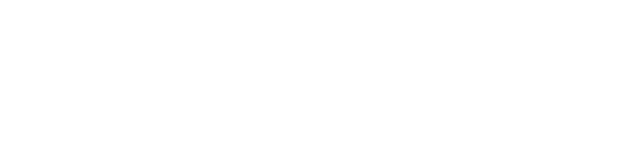
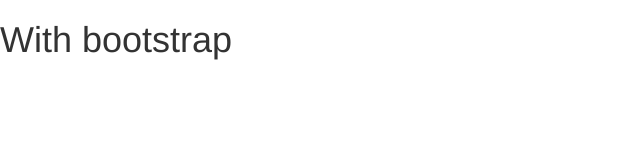
Before and after one commit to sdmccloskey/sdmccloskey.github.io, a plain HTML site: page index.html in a window 1280 px wide. Shown: the whole page, without its empty margins (0-640 px from the left). Drawn offline with nearby package versions, Linux system fonts and the light colour scheme.

Commit message:
bootstrap

```diff
--- a/index.html
+++ b/index.html
@@ -1,8 +1,38 @@
 <html>
 <head>
-	<title>TEST</title>
+	<title></title>
+ <meta charset="utf-8">
+    <meta http-equiv="X-UA-Compatible" content="IE=edge">
+    <meta name="viewport" content="width=device-width, initial-scale=1">
+    <!-- The above 3 meta tags *must* come first in the head; any other head content must come *after* these tags -->
+    <title>Bootstrap 101 Template</title>
+
+    <!-- Bootstrap -->
+    <link rel="stylesheet" href="https://maxcdn.bootstrapcdn.com/bootstrap/3.3.5/css/bootstrap.min.css">
+    <!-- My CSS -->
+    <link rel="stylesheet" type="text/css" href="coffee.css">
+
+
+    <!-- HTML5 shim and Respond.js for IE8 support of HTML5 elements and media queries -->
+    <!-- WARNING: Respond.js doesn't work if you view the page via file:// -->
+    <!--[if lt IE 9]>
+      <script src="https://oss.maxcdn.com/html5shiv/3.7.2/html5shiv.min.js"></script>
+      <script src="https://oss.maxcdn.com/respond/1.4.2/respond.min.js"></script>
+    <![endif]-->
+
 </head>
+
 <body>
+
+<h1>With bootstrap</h1>
+
+
+
+
+
+
+
+
 
 </body>
 </html>
```
